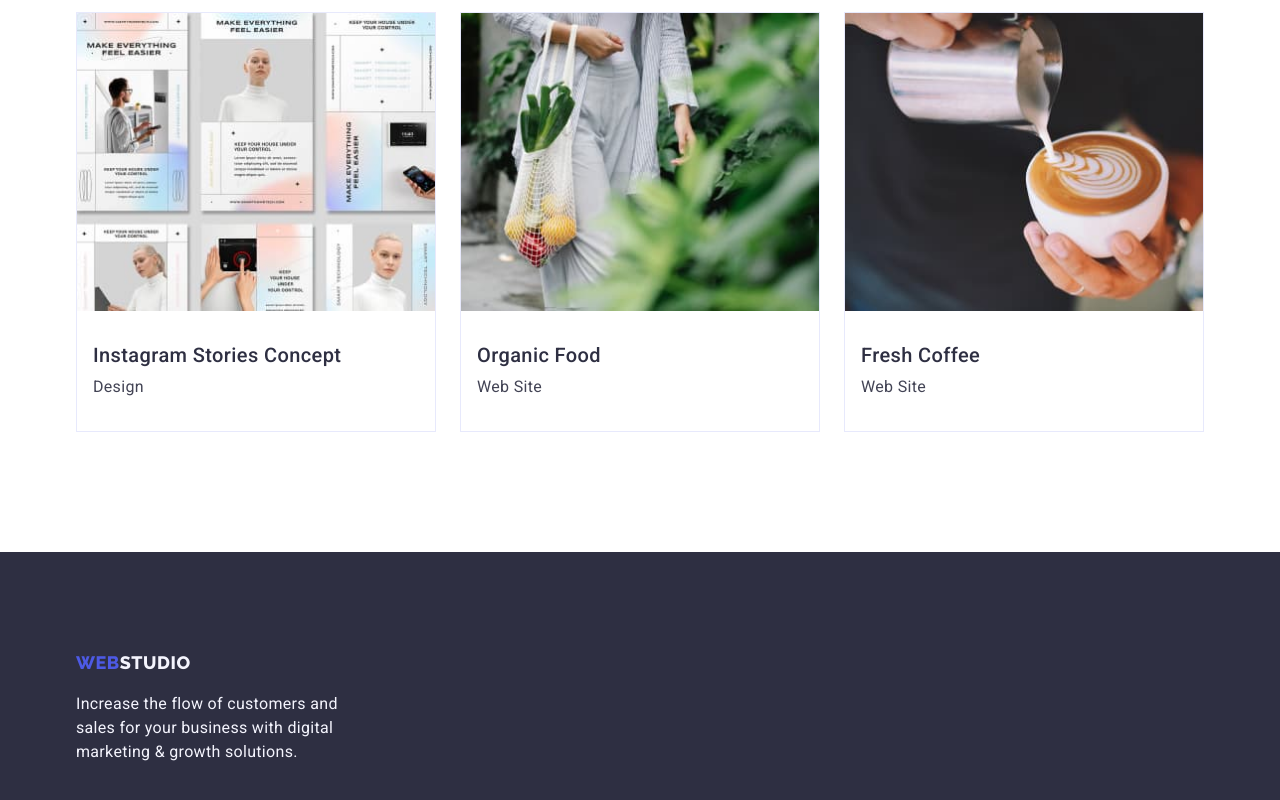
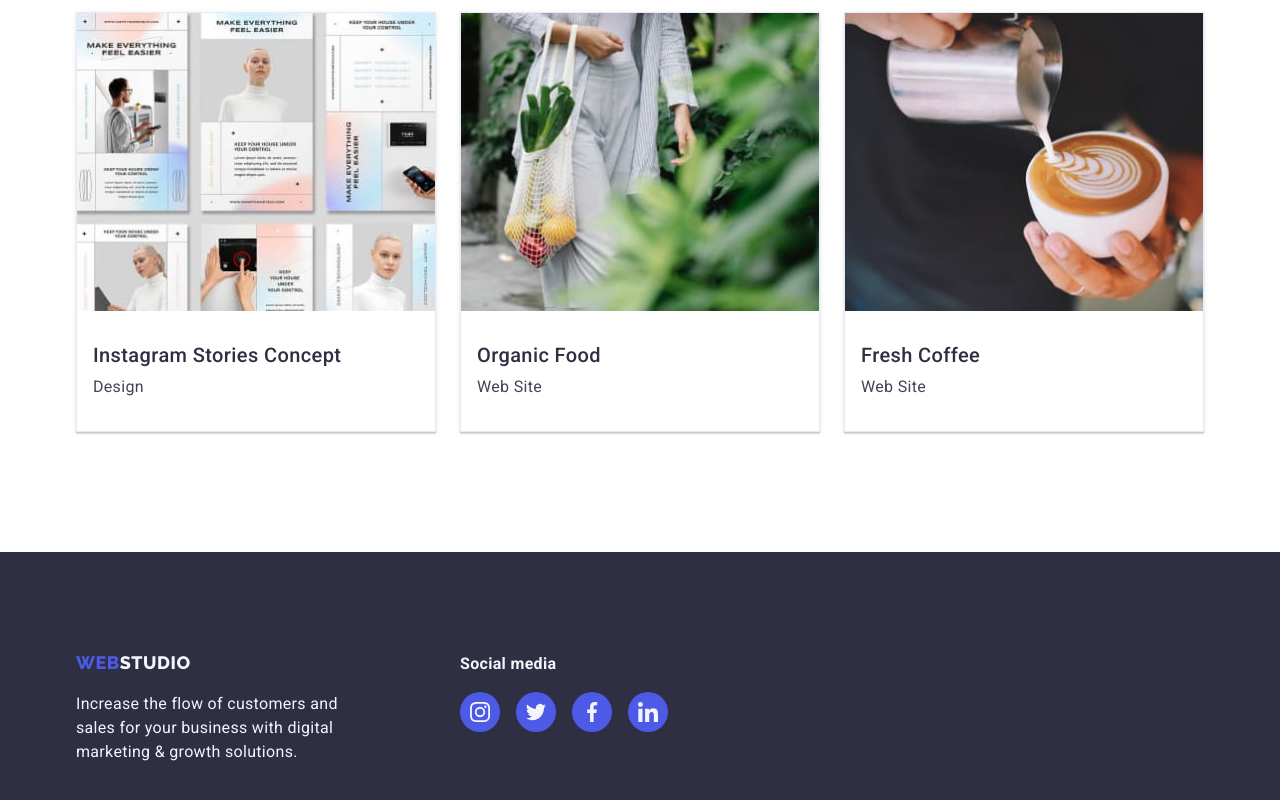
Before and after one commit to HelenBoyko/goit-markup-hw-04, a plain HTML site: page portfolio.html in a window 1280 px wide. Shown: the part 1216-2016 px from the top of the page. Drawn offline with nearby package versions, Linux system fonts and the light colour scheme.

Commit message:
card-shadow

```diff
--- a/css/styles.css
+++ b/css/styles.css
@@ -298,6 +298,8 @@ img {
 .team-card {
     width: 264px;
     background-color: #FFFFFF;
+    box-shadow: var(--card-shadow);
+    border-radius: 0px 0px 4px 4px;
 }
 
 .team-container {
@@ -411,7 +413,7 @@ img {
 
 .gallery-card {
     border: 1px solid #E7E9FC;
-    /* box-shadow: var(--card-shadow); */
+    box-shadow: var(--card-shadow);
 }
 
 /* ------------ FOOTER ------------ */
--- a/portfolio.html
+++ b/portfolio.html
@@ -217,6 +217,8 @@
     <!--Footer-->
     <footer class="footer-bg">
       <div class="container">
+        <div class="footer-navigation">
+          <div class="footer-part-logo">
             <a class="logo-footer link" href="./index.html"
               >Web<span class="logo-footer-color">Studio</span>
             </a>
@@ -225,6 +227,52 @@
               digital marketing & growth solutions.
             </p>
           </div>
+          <!-- Social Media -->
+          <div class="footer-part-socmedia">
+            <h4 class="socmedia-text">Social media</h4>
+            <ul class="socmedia-list list">
+              <li class="link socmedia-list-item">
+                <a
+                  href="https://instagram.com/"
+                  target="_blank"
+                  class="socmedia-list-item-link"
+                >
+                  <svg class="socmedia-list-icon">
+                    <use href="./images/icons.svg#icon-instagram"></use>
+                  </svg>
+                </a>
+              </li>
+              <li class="link socmedia-list-item">
+                <a
+                  href="https://twitter.com/"
+                  target="_blank"
+                  class="socmedia-list-item-link"
+                  ><svg class="socmedia-list-icon">
+                    <use href="./images/icons.svg#icon-twitter"></use></svg
+                ></a>
+              </li>
+              <li class="link socmedia-list-item">
+                <a
+                  href="https://www.facebook.com/"
+                  target="_blank"
+                  class="socmedia-list-item-link"
+                  ><svg class="socmedia-list-icon">
+                    <use href="./images/icons.svg#icon-facebook"></use></svg
+                ></a>
+              </li>
+              <li class="link socmedia-list-item">
+                <a
+                  href="https://www.linkedin.com/"
+                  target="_blank"
+                  class="socmedia-list-item-link"
+                  ><svg class="socmedia-list-icon">
+                    <use href="./images/icons.svg#icon-linkedin"></use></svg
+                ></a>
+              </li>
+            </ul>
+          </div>
+        </div>
+      </div>
     </footer>
   </body>
 </html>
```
Lines whose indentation alone changed are shown as unchanged.
